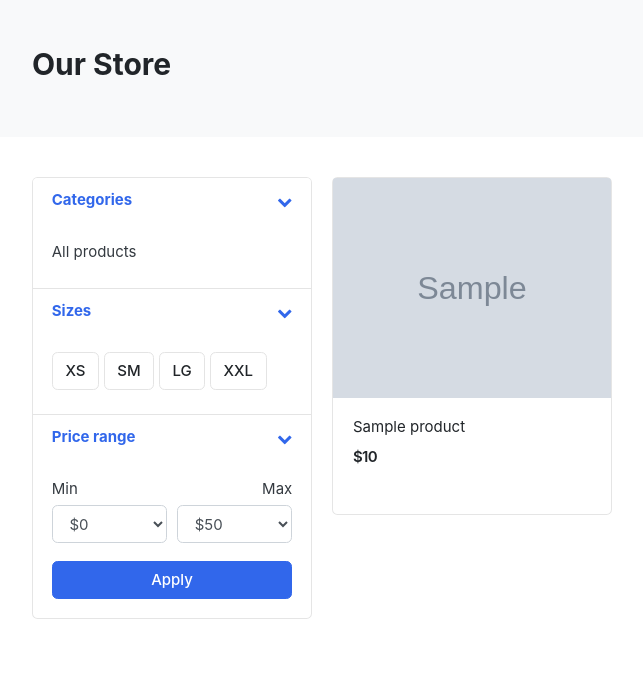
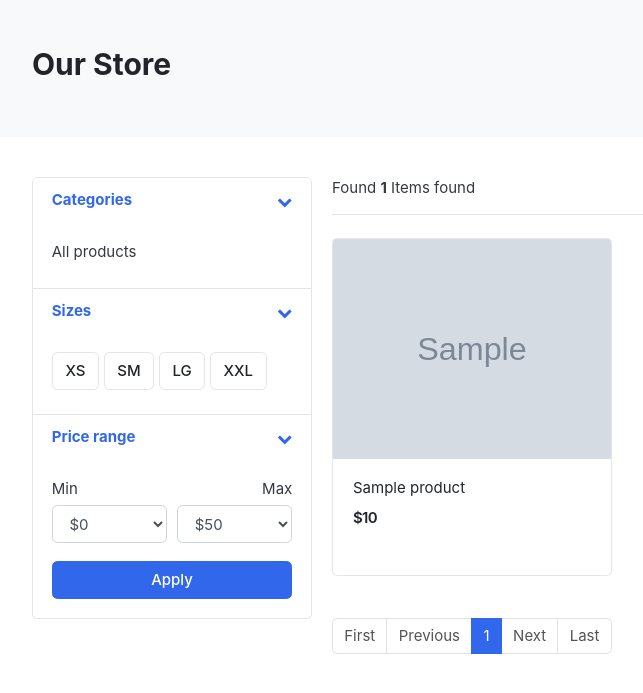
Before and after one commit to dustinphamrepos/BestChoice, a Django app: page /store/ in a window 1280 px wide. Shown: the top 693 px of the page, without its empty margins (18-661 px from the left). Run offline with Django 4.2, Linux system fonts and the light colour scheme; tables that the repository leaves empty hold one stand-in row (values such as "Sample post"); grey boxes marked "Sample" are stand-in pictures; some libraries are stand-ins or nearby versions; some web fonts are replaced.

Commit message:
#5: Paginate

```diff
--- a/store/views.py
+++ b/store/views.py
@@ -1,4 +1,5 @@
 from django.shortcuts import get_object_or_404, render
+from django.core.paginator import Paginator
 
 from category.models import Category
 from store.models import Product
@@ -11,8 +12,15 @@ def store(request, category_slug=None):
     else:
         products = Product.objects.all().filter(is_available=True).order_by('id')
 
+    page = request.GET.get('page')
+    page = page or 1
+    paginator = Paginator(products, 3)
+    paged_products = paginator.get_page(page)
+    product_count = products.count()
+
     context = {
-        'products': products
+        'products': paged_products,
+        'product_count': product_count,
     }
     return render(request, 'store/store.html', context=context)
 
--- a/templates/store/store.html
+++ b/templates/store/store.html
@@ -115,6 +115,12 @@
 				<!-- card.// -->
 			</aside>
       <main class="col-md-9">
+				<header class="border-bottom mb-4 pb-3">
+					<div class="form-inline">
+						<span class="mr-md-auto">Found <b>{{ product_count }}</b> Items found
+						</span>
+					</div>
+				</header>
         <div class="row">
           {% for product in products %}
           <div class="col-md-4">
@@ -134,6 +140,67 @@
           </div>
           {% endfor %}
         </div>
+				{% if products %}
+				<nav class="mt-4" aria-label="Page navigation sample">
+					<ul class="pagination">
+						{% if products.has_previous %}
+							<li class="page-item">
+								<a class="page-link" href="{% url 'store' %}?page=1">First</a>
+							</li>
+							<li class="page-item">
+								<a class="page-link"
+									href="{% url 'store' %}?page={{products.previous_page_number}}">Previous</a>
+							</li>
+						{% else %}
+							<li class="page-item disabled">
+								<a class="page-link" href="#">First</a>
+							</li>
+							<li class="page-item disabled">
+								<a class="page-link" href="#">Previous</a>
+							</li>
+						{% endif %}
+						{% if products.number|add:'-2' >= 1 %}
+							<li class="page-item">
+								<a class="page-link" href="{% url 'store' %}?page={{ products.number|add:'-2' }}">&hellip;</a>
+							</li>
+						{% endif %}
+						{% for page in products.paginator.page_range %}
+							{% if products.number|add:'-1' <= page and page <= products.number|add:'1' %}
+								{% if page == products.number %}
+									<li class="page-item active">
+										<a class="page-link" href="{% url 'store' %}?page={{ page }}">{{ page }}</a>
+									</li>
+								{% else %}
+									<li class="page-item">
+										<a class="page-link" href="{% url 'store' %}?page={{ page }}">{{ page }}</a>
+									</li>
+								{% endif %}
+							{% endif %}
+						{% endfor %}
+						{% if products.number|add:'2' <= products.paginator.num_pages %}
+							<li class="page-item">
+								<a class="page-link" href="{% url 'store' %}?page={{ products.number|add:'2' }}">&hellip;</a>
+							</li>
+						{% endif %}
+						{% if products.has_next %}
+							<li class="page-item">
+								<a class="page-link" href="{% url 'store' %}?page={{products.next_page_number}}">Next</a>
+							</li>
+							<li class="page-item">
+								<a class="page-link"
+									href="{% url 'store' %}?page={{ products.paginator.num_pages }}">Last</a>
+							</li>
+						{% else %}
+							<li class="page-item disabled">
+								<a class="page-link" href="#">Next</a>
+							</li>
+							<li class="page-item disabled">
+								<a class="page-link" href="#">Last</a>
+							</li>
+						{% endif %}
+					</ul>
+				</nav>
+				{% endif %}
       </main>
     </div>
   </div>
```
Also changed, not shown: media/photos/products/Tshirts.png (added), media/photos/products/jacket.png (added).
